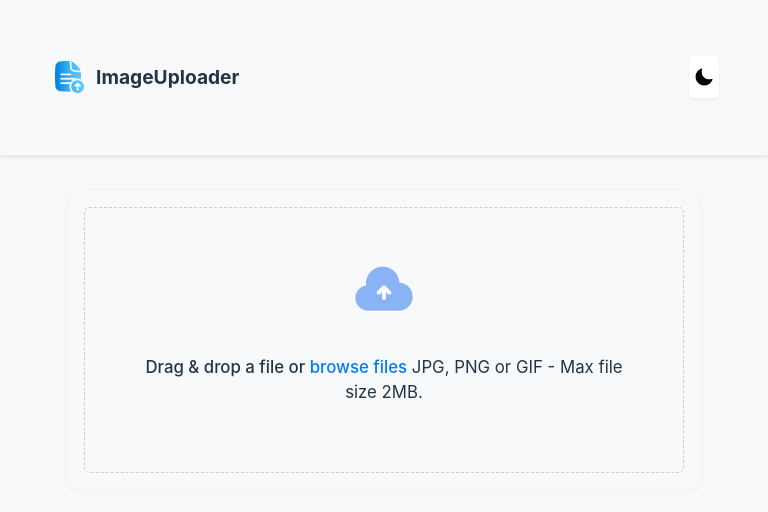
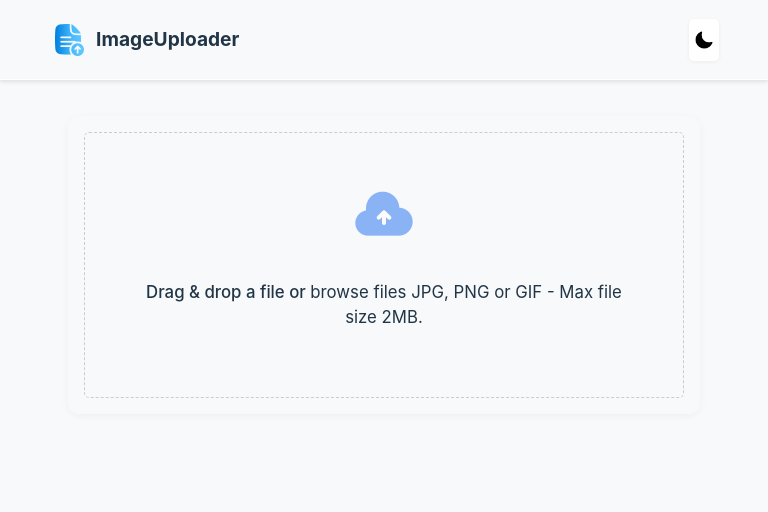
Before and after one commit to temilolaalajiki/imageuploader, a React (Vite) app: page / in a window 768 px wide. Shown: the top 512 px of the page. Built offline with nearby package versions, Linux system fonts and the light colour scheme.

Commit message:
Updated styles for responsiveness

```diff
--- a/src/styles/App.css
+++ b/src/styles/App.css
@@ -123,6 +123,7 @@
   .header {
     padding: 1rem 1.5rem 1rem 2rem;
     gap: 1rem;
+    height: 10%;
   }
 
   .title {
--- a/src/styles/ImageUploader.css
+++ b/src/styles/ImageUploader.css
@@ -254,13 +254,14 @@ main {
   }
 
   .buttonGroup {
-    max-width: 400px;
+    /* max-width: 400px; */
+    /* width: 100% !important; */
     gap: 1rem;
     padding: 0 1.5rem;
   }
 
   .buttonGroup button {
-    width: 140px !important;
+    width: 100% !important;
     font-size: 1rem;
     padding: 0.85em 0;
   }
@@ -282,7 +283,7 @@ main {
   border: none;
   background: none;
   cursor: pointer;
-  padding: 0;
+  /* padding: 0; */
 }
 
 .browse-link:hover {
--- a/src/styles/index.css
+++ b/src/styles/index.css
@@ -41,16 +41,15 @@ button {
   transition: border-color 0.25s;
 }
 
-.browseLink {
+/* .browseLink {
   color: #007bff;
   cursor: pointer;
   font-weight: 500;
   background: none;
   border: none;
-  padding: 0;
   font-size: inherit;
   display: inline;
-}
+} */
 
 @media (max-width: 600px) {
   body {
```
